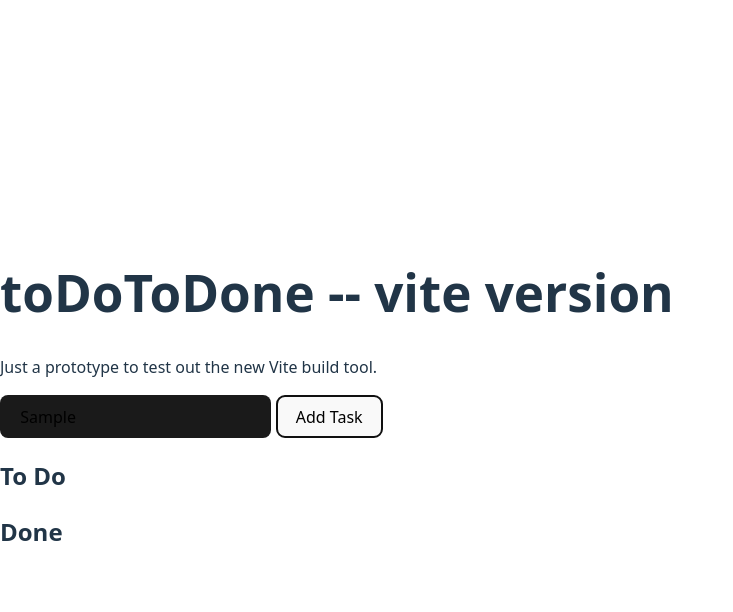
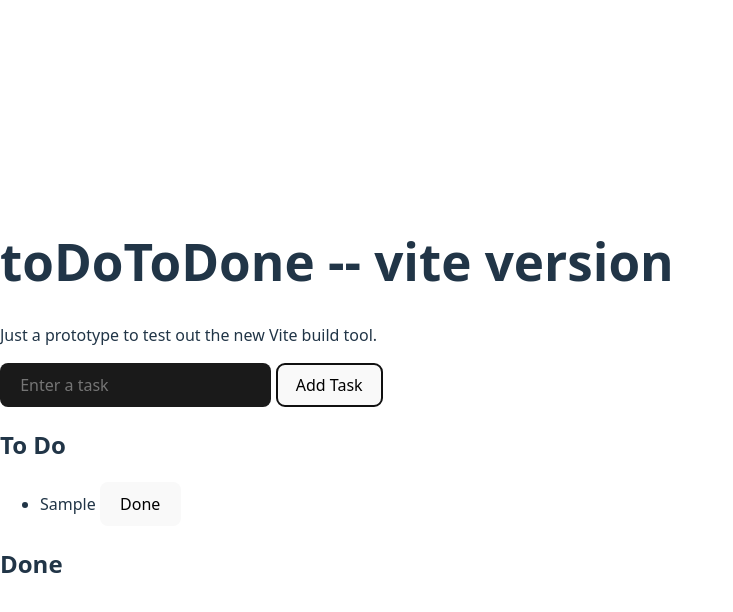
Before and after one commit to JMac2097/todotodone--prototype, a website built with Vite: page index.html in a window 1280 px wide. Both pictures are taken after typing "Sample" into the empty fields and a click on the button "Add Task". Shown: the whole page, without its empty margins (0-733 px from the left). Built offline with nearby package versions, Linux system fonts and the light colour scheme.

Commit message:
More list handling in place

```diff
--- a/index.html
+++ b/index.html
@@ -17,11 +17,11 @@
       <div class="task-lists">
         <div class="to-do">
           <h2>To Do</h2>
-          <ul id="to-do-list"></ul>
+          <ul class="to-do-list"></ul>
         </div>
         <div class="done">
           <h2>Done</h2>
-          <ul id="done-list"></ul>
+          <ul class="done-list"></ul>
         </div>
     </div>
     <script type="module" src="/src/main.ts"></script>
--- a/src/main.ts
+++ b/src/main.ts
@@ -1,55 +1,6 @@
+import { setupTodoForm } from "./scripts/todoForm";
 import "./style.scss";
 
-// all of this content needs moving out of the index.ts file, and into separate files, and then imported in here.
-// This file should just be the entry point, and should import all the other files,
-// and call any functions that need to be called on page load.
 
-type formElements = {
-  interactionContainer: HTMLDivElement | null;
-  form: HTMLFormElement | null | undefined;
-  input: HTMLInputElement | null | undefined;
-  addButton: HTMLButtonElement | null | undefined;
-  toDoList: HTMLUListElement | null;
-  doneList: HTMLUListElement | null;
-};
-
-// get this in a function, in a new file, and call that function on pageload
-const getFormElements = (): formElements => {
-  const interactionContainer = document.querySelector<HTMLDivElement>(
-    ".interaction-container",
-  );
-  const form = interactionContainer?.querySelector<HTMLFormElement>("form");
-  const input = form?.querySelector<HTMLInputElement>('input[type="text"]');
-  const addButton = form?.querySelector<HTMLButtonElement>("button");
-  const toDoList = document.querySelector<HTMLUListElement>(".to-do-list");
-  const doneList = document.querySelector<HTMLUListElement>(".done-list");
-
-  return {
-    interactionContainer,
-    form,
-    input,
-    addButton,
-    toDoList,
-    doneList,
-  };
-};
-
-const addFormSubmitListener = (
-  form: HTMLFormElement | null | undefined,
-  input: HTMLInputElement | null | undefined,
-) => {
-  form?.addEventListener("submit", (event) => {
-    event.preventDefault();
-    console.log("Form submitted with input:", input?.value);
-    console.log("test complete");
-  });
-};
-
-const setupTodoForm = () => {
-  const { form, input, addButton, toDoList, doneList } = getFormElements();
-  if (form && input) {
-    addFormSubmitListener(form, input);
-  }
-};
 
 setupTodoForm();
--- /dev/null
+++ b/src/scripts/todoForm.ts
@@ -0,0 +1,77 @@
+type formElements = {
+  interactionContainer: HTMLDivElement | null;
+  form: HTMLFormElement | null | undefined;
+  input: HTMLInputElement | null | undefined;
+  addButton: HTMLButtonElement | null | undefined;
+  toDoList: HTMLUListElement | null;
+  doneList: HTMLUListElement | null;
+};
+
+// get this in a function, in a new file, and call that function on pageload
+const getFormElements = (): formElements => {
+  const interactionContainer = document.querySelector<HTMLDivElement>(
+    ".interaction-container",
+  );
+  const form = interactionContainer?.querySelector<HTMLFormElement>("form");
+  const input = form?.querySelector<HTMLInputElement>('input[type="text"]');
+  const addButton = form?.querySelector<HTMLButtonElement>("button");
+  const toDoList = document.querySelector<HTMLUListElement>(".to-do-list");
+  const doneList = document.querySelector<HTMLUListElement>(".done-list");
+
+  return {
+    interactionContainer,
+    form,
+    input,
+    addButton,
+    toDoList,
+    doneList,
+  };
+};
+
+const addFormSubmitListener = (
+  form: HTMLFormElement | null | undefined,
+  input: HTMLInputElement | null | undefined,
+) => {
+  form?.addEventListener("submit", (event) => {
+    event.preventDefault();
+
+    if (input && input.value.trim() !== "") {
+      const { toDoList } = getFormElements();
+      if (toDoList) {
+        addToToDoList(toDoList, input.value.trim());
+        input.value = ""; // Clear the input field after adding the task
+      }
+    }
+  });
+};
+
+export const setupTodoForm = () => {
+  const { form, input, addButton, toDoList, doneList } = getFormElements();
+  if (form && input) {
+    addFormSubmitListener(form, input);
+  }
+};
+
+const addToToDoList = (toDoList: HTMLUListElement, task: string) => {
+  const listItem = toDoListItemTemplate(task);
+  toDoList.appendChild(listItem);
+  // we need to check this, as we probably dont wqnt to add this listener every time we add a task, but for now it works
+  // further breaking this out into smaller functions will help with this
+  toDoList.addEventListener("click", (event) => {
+    const target = event.target as HTMLElement;
+    if (target.tagName === "BUTTON") {
+      const listItem = target.parentElement as HTMLLIElement;
+      listItem.remove();
+      const { doneList } = getFormElements();
+      if (doneList) {
+        doneList.appendChild(listItem);
+      }
+    }
+  });
+};
+
+const toDoListItemTemplate = (task: string): HTMLLIElement => {
+  const listItem = document.createElement("li");
+  listItem.innerHTML = `${task} <button>Done</button>`;
+  return listItem;
+};
```
